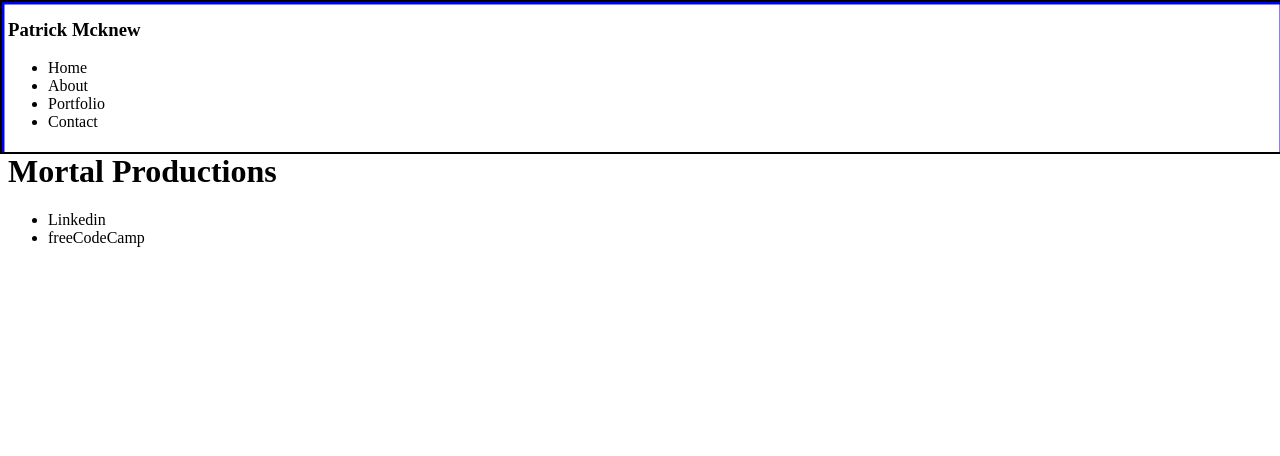
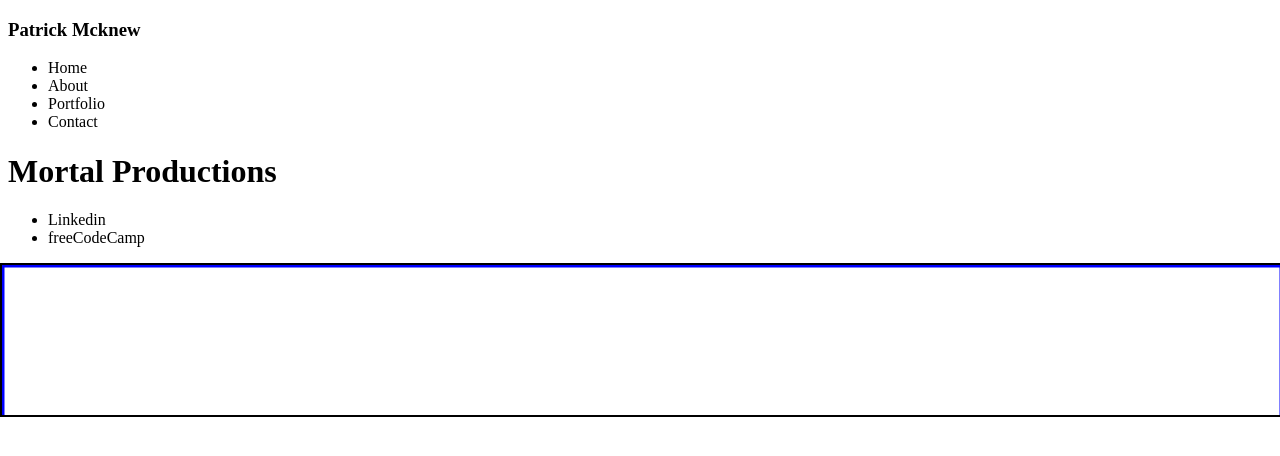
Before and after one commit to DontKnowAnything/DontKnowAnything.github.io, a plain HTML site: page index.html in a window 1280 px wide. Drawn offline with Linux system fonts and the light colour scheme.

Commit message:
Update index.html

```diff
--- a/index.html
+++ b/index.html
@@ -27,7 +27,7 @@ and open the template in the editor.
             <li>Linkedin</li>
             <li>freeCodeCamp</li>
         </ul>
-        <canvas id="c" style='position: absolute; left: 0; top: 0'>
+        <canvas id="c">
             <script>
 //            (function (){
 ////function draw(){
```
